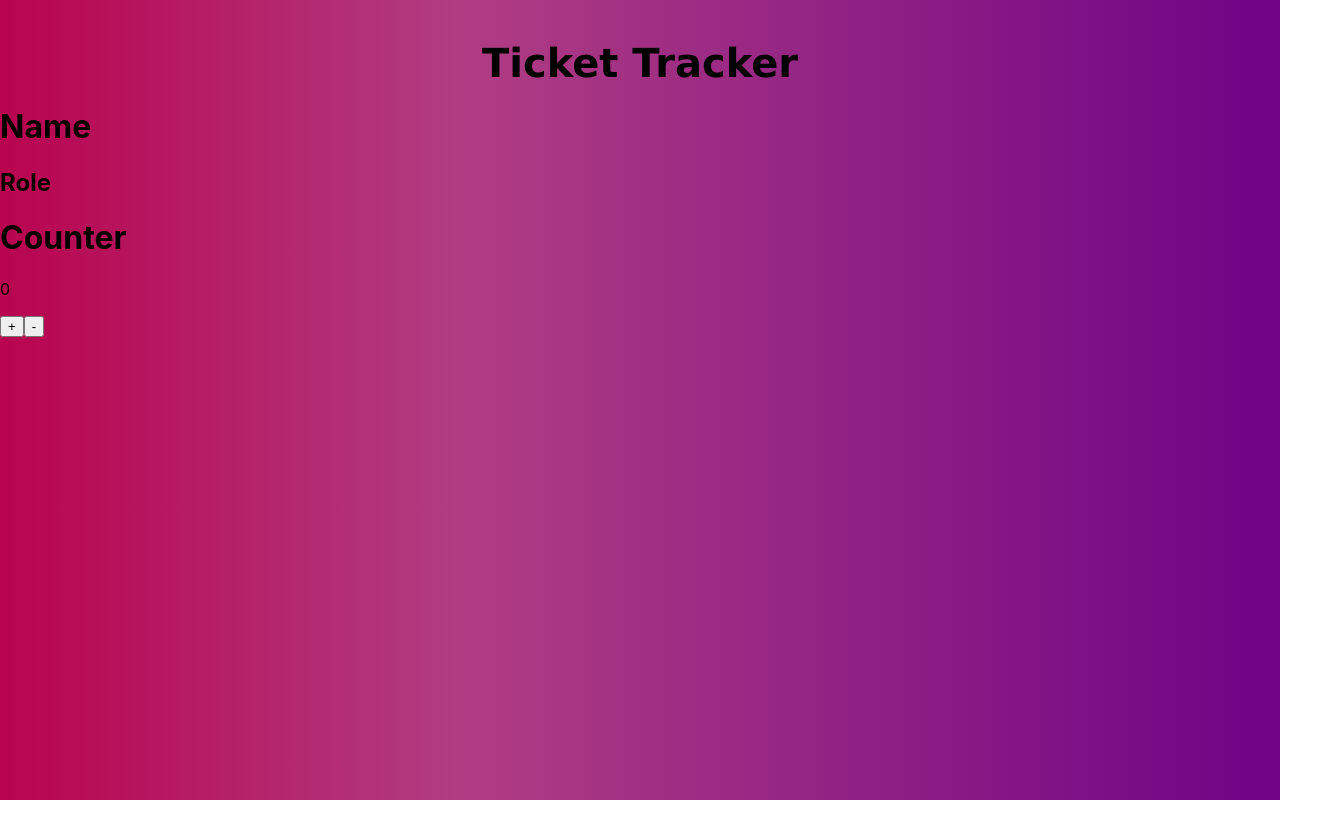
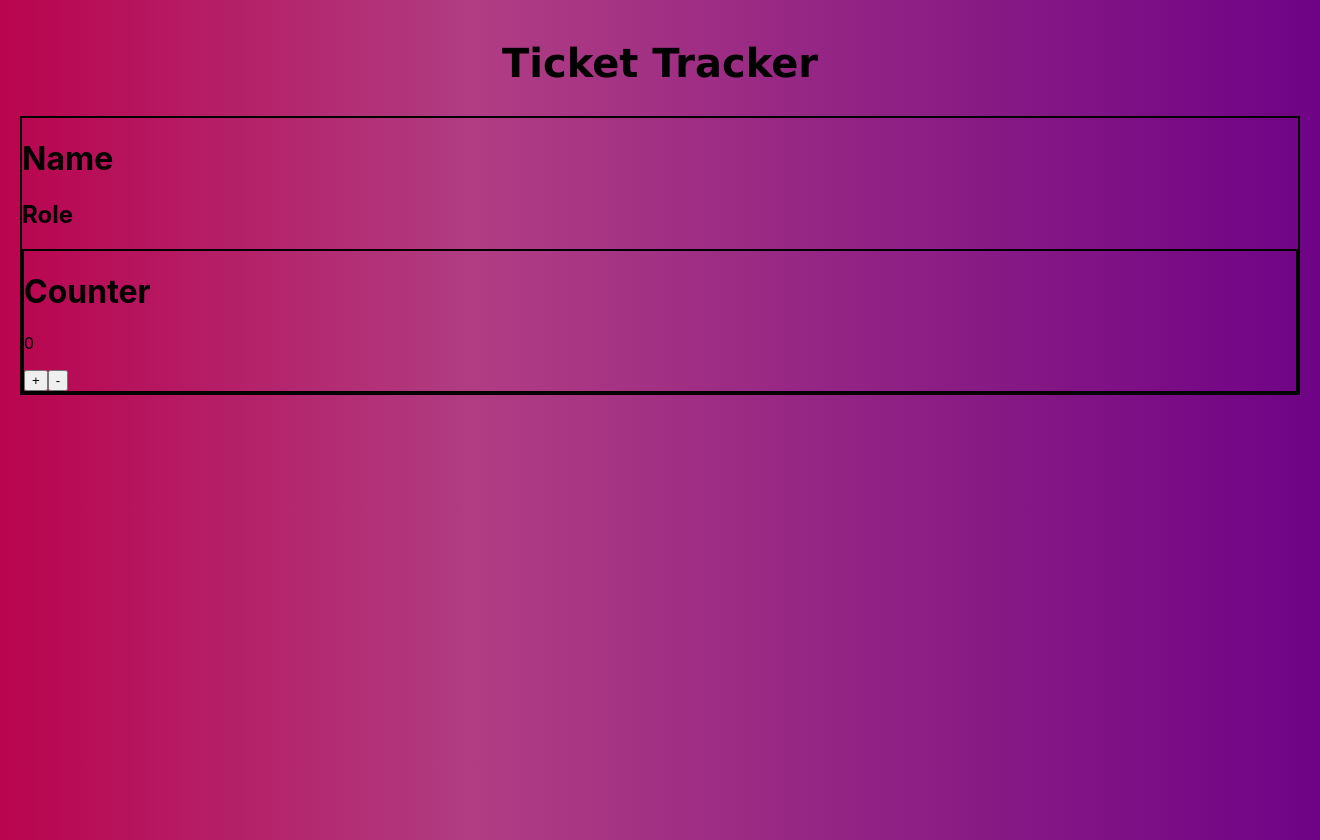
Before and after one commit to meesha94/ticket-tracker, a React (Create React App) app: page / in a window 1280 px wide. Shown: the whole page, 1320 px wide, since content can reach past the window. Before the commit the page ends 800 px from the top, so only its background shows below. Built offline with nearby package versions, Linux system fonts and the light colour scheme.

Commit message:
added styling to main

```diff
--- a/src/App.scss
+++ b/src/App.scss
@@ -3,4 +3,5 @@
 background: linear-gradient(90deg, rgba(185,4,78,1) 0%, rgba(153,4,94,0.773546918767507) 36%, rgba(110,3,134,1) 100%);
   height: 100vh;
   width:100vw;
+  padding: 20px;
 }
--- a/src/components/Heading/Heading.scss
+++ b/src/components/Heading/Heading.scss
@@ -3,5 +3,5 @@
     font-size: 40px;
     font-weight: bold;
     font-family: Verdana, Geneva, Tahoma, sans-serif;
-    padding-top: 40px;
+    padding-top: 20px;
 }
--- a/src/components/Main/Main.jsx
+++ b/src/components/Main/Main.jsx
@@ -1,9 +1,10 @@
 import React from 'react'
 import Ticketcard from '../Ticketcard/Ticketcard'
 import Ticketcounter from '../Ticketcounter/Ticketcounter'
+import "./Main.scss"
 const Main = () => {
   return (
-    <div>
+    <div className='main'>
         <Ticketcard/>
         <Ticketcounter/>
 
--- a/src/components/Main/Main.scss
+++ b/src/components/Main/Main.scss
@@ -0,0 +1,4 @@
+.main {
+    margin-top: 30px;
+    border: 2px solid black;
+}
--- a/src/components/Ticketcounter/Ticketcounter.jsx
+++ b/src/components/Ticketcounter/Ticketcounter.jsx
@@ -1,4 +1,5 @@
-import React from 'react'
+import React from 'react';
+import "./Ticketcounter.scss";
 
 const Ticketcounter = () => {
   return (
--- a/src/components/Ticketcounter/Ticketcounter.scss
+++ b/src/components/Ticketcounter/Ticketcounter.scss
@@ -0,0 +1,4 @@
+.counter {
+    border: 2px solid black;
+
+}
```
